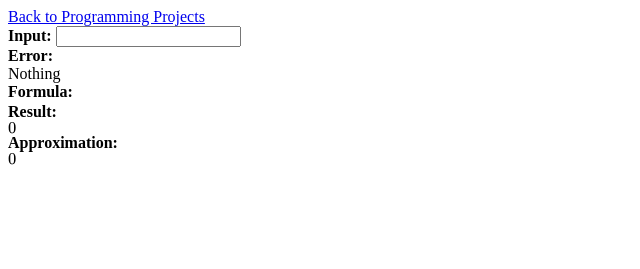
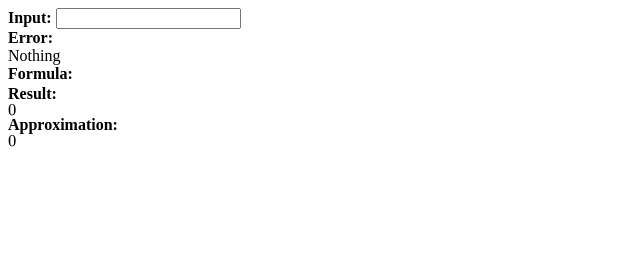
Before and after one commit to RobertChenKFC/Calculator, a plain HTML site: page index.html in a window 1280 px wide. Shown: the whole page, without its empty margins (0-640 px from the left). Drawn offline with nearby package versions, Linux system fonts and the light colour scheme; some packages are replaced by stand-ins of ours.

Commit message:
Adjusted for google sites

```diff
--- a/index.html
+++ b/index.html
@@ -1,7 +1,3 @@
-<html>
-	<head>
-		<title>Calculator</title>
-
 <script type="text/javascript"
 	src="https://cdnjs.cloudflare.com/ajax/libs/mathjax/2.7.2/MathJax.js?config=TeX-MML-AM_CHTML">
 </script>
@@ -15,10 +11,8 @@
 <script src="Calculator.js"></script>
 <script src="Frac.js"></script>
 <script src="Formula.js"></script>
-	</head>
-
-	<body>
-		<a href="https://robertchenkfc.github.io/RobertChenKFCSite/ProgrammingProjects/ProgrammingProjects.html">Back to Programming Projects</a>
+<script src="Root.js"></script>
+<script src="Real.js"></script>
 
 <div>
 	<strong>Input:</strong> <input id="input"></input>
@@ -39,5 +33,3 @@
 <div>
 	<strong>Approximation:</strong> <div id="approx">$0$</div>
 </div>
-	</body>
-</html>
```
Lines whose indentation alone changed are shown as unchanged.
